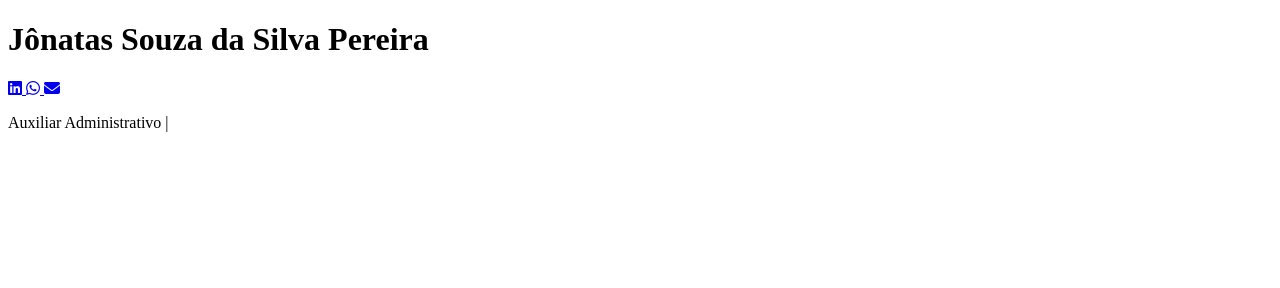
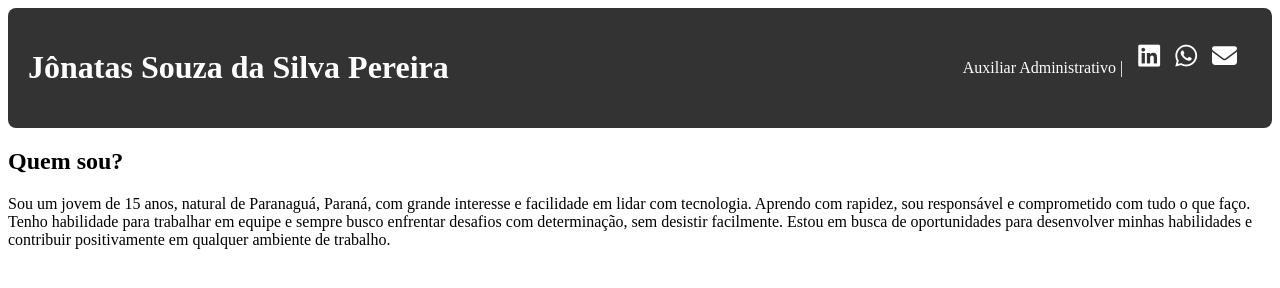
Before and after one commit to MeciCareka69/Front-End, a plain HTML site: page index.html in a window 1280 px wide. Drawn offline with Linux system fonts and the light colour scheme.

Commit message:
Add files via upload

```diff
--- a/index.html
+++ b/index.html
@@ -12,6 +12,7 @@
     <header>
         <h1>Jônatas Souza da Silva Pereira</h1>
        <div class = "header-contacts">
+        <p> Auxiliar Administrativo | <div class = "header-contacts">
             <a href="www.linkedin.com/in/jônatas-souza157" target="_blank">
                 <i class="fab fa-linkedin"></i>
             </a>
@@ -21,7 +22,13 @@
             <a href="mailto:jhowsouzasp5@gmail.com">
              <i class="fas fa-envelope"></i>
          </a>
-        <p> Auxiliar Administrativo | </p>
+        </div>
+        </p>
     </header>
+<section id = "sobre mim">
+    <h2>Quem sou?</h2>
+    <p>Sou um jovem de 15 anos, natural de Paranaguá, Paraná, com grande interesse e facilidade em lidar com tecnologia. Aprendo com rapidez, sou responsável e comprometido com tudo o que faço. Tenho habilidade para trabalhar em equipe e sempre busco enfrentar desafios com determinação, sem desistir facilmente. Estou em busca de oportunidades para desenvolver minhas habilidades e contribuir positivamente em qualquer ambiente de trabalho.</p>
+</section>
+
 </body>
 </html>
--- a/style.css
+++ b/style.css
@@ -0,0 +1,29 @@
+header {
+    display: flex;
+    justify-content: space-between;
+    align-items: center;
+    background: #333;
+    color: #fff;
+    padding: 20px;
+    border-radius: 8px;
+}
+
+.header-contacts {
+    display: flex;
+    gap: 15px;
+}
+
+.header-contacts a {
+    font-size: 25px;
+    color: #fff;
+    transition: 0.3s;
+}
+
+.header-contacts a:hover {
+    color: #0073b1; /* Azul do LinkedIn */
+}
+
+/* Cores específicas para cada ícone */
+.header-contacts a:nth-child(2):hover { color: #333; } /* GitHub */
+.header-contacts a:nth-child(3):hover { color: #25d366; } /* WhatsApp */
+.header-contacts a:nth-child(4):hover { color: #ea4335; } /* E-mail */
```
Lines whose indentation alone changed are shown as unchanged.
